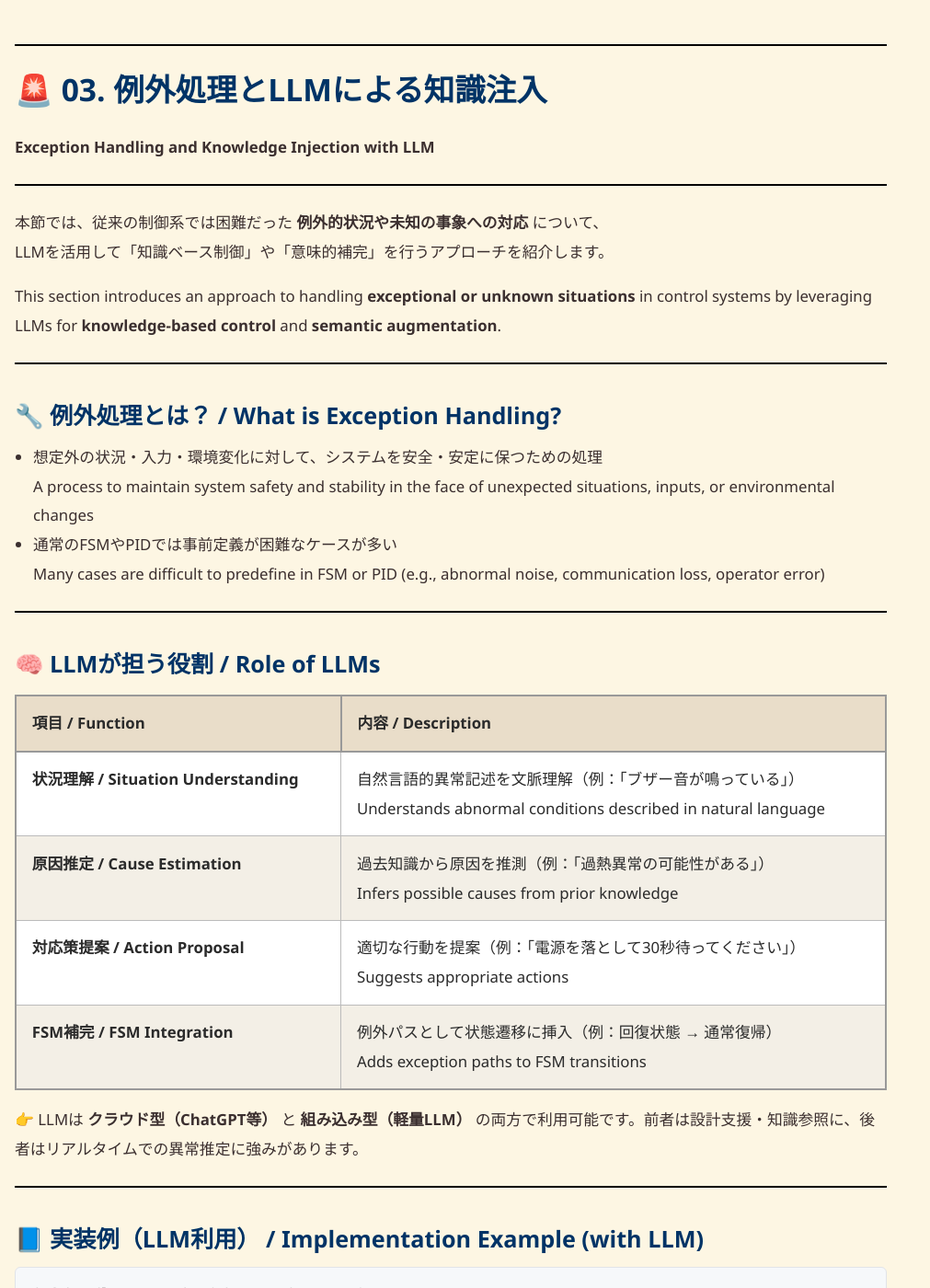
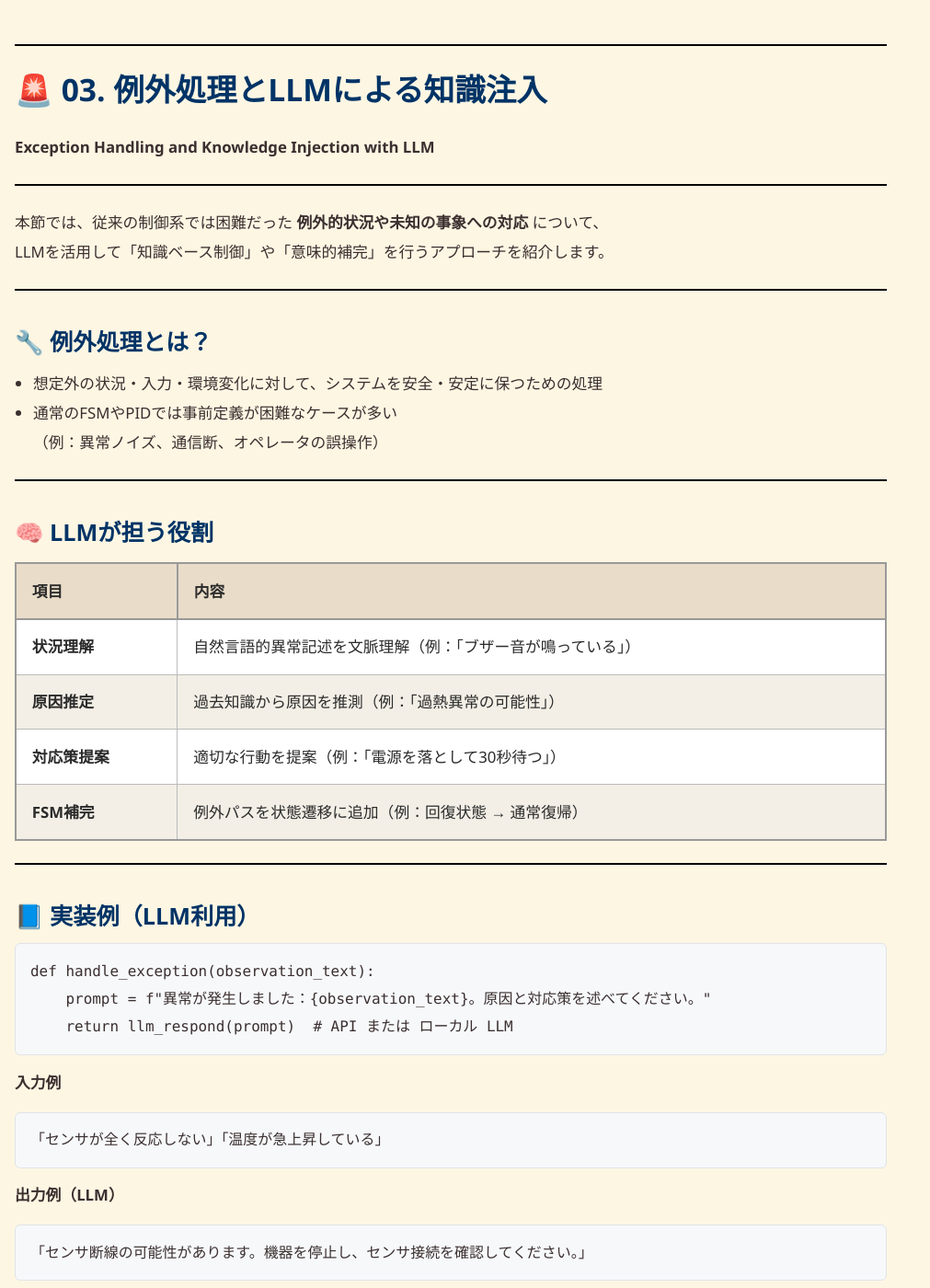
Before and after one commit to Samizo-AITL/EduController, a Jekyll site: the page built from part09_llm_hybrid/theory/03_exception_handling.md, in a window 1280 px wide and 1400 px high. Shown: the whole window at 92% size, without its empty margins (0-1011 px from the left). Built offline with Jekyll 4.4.1, drawn with Linux system fonts in a browser that asks for light colours; some of the changed text lies outside the part shown.

Commit message:
Update 03_exception_handling.md

````diff
--- a/part09_llm_hybrid/theory/03_exception_handling.md
+++ b/part09_llm_hybrid/theory/03_exception_handling.md
@@ -14,86 +14,74 @@ permalink: /part09_llm_hybrid/theory/03_exception_handling.html
 本節では、従来の制御系では困難だった **例外的状況や未知の事象への対応** について、
 LLMを活用して「知識ベース制御」や「意味的補完」を行うアプローチを紹介します。
 
-This section introduces an approach to handling **exceptional or unknown situations** in control systems by leveraging LLMs for **knowledge-based control** and **semantic augmentation**.
+---
+
+## 🔧 **例外処理とは？**
+
+- 想定外の状況・入力・環境変化に対して、システムを安全・安定に保つための処理
+- 通常のFSMやPIDでは事前定義が困難なケースが多い
+  （例：異常ノイズ、通信断、オペレータの誤操作）
 
 ---
 
-## 🔧 **例外処理とは？ / What is Exception Handling?**
+## 🧠 **LLMが担う役割**
 
-- 想定外の状況・入力・環境変化に対して、システムを安全・安定に保つための処理
-  A process to maintain system safety and stability in the face of unexpected situations, inputs, or environmental changes
-- 通常のFSMやPIDでは事前定義が困難なケースが多い
-  Many cases are difficult to predefine in FSM or PID (e.g., abnormal noise, communication loss, operator error)
+| **項目** | **内容** |
+|------|--------------|
+| **状況理解** | 自然言語的異常記述を文脈理解（例：「ブザー音が鳴っている」） |
+| **原因推定** | 過去知識から原因を推測（例：「過熱異常の可能性」） |
+| **対応策提案** | 適切な行動を提案（例：「電源を落として30秒待つ」） |
+| **FSM補完** | 例外パスを状態遷移に追加（例：回復状態 → 通常復帰） |
 
 ---
 
-## 🧠 **LLMが担う役割 / Role of LLMs**
-
-| **項目 / Function** | **内容 / Description** |
-|------|--------------|
-| **状況理解 / Situation Understanding** | 自然言語的異常記述を文脈理解（例：「ブザー音が鳴っている」）<br>Understands abnormal conditions described in natural language |
-| **原因推定 / Cause Estimation** | 過去知識から原因を推測（例：「過熱異常の可能性がある」）<br>Infers possible causes from prior knowledge |
-| **対応策提案 / Action Proposal** | 適切な行動を提案（例：「電源を落として30秒待ってください」）<br>Suggests appropriate actions |
-| **FSM補完 / FSM Integration** | 例外パスとして状態遷移に挿入（例：回復状態 → 通常復帰）<br>Adds exception paths to FSM transitions |
-
-👉 LLMは **クラウド型（ChatGPT等）** と **組み込み型（軽量LLM）** の両方で利用可能です。前者は設計支援・知識参照に、後者はリアルタイムでの異常推定に強みがあります。
-
----
-
-## 📘 **実装例（LLM利用） / Implementation Example (with LLM)**
+## 📘 **実装例（LLM利用）**
 
 ```python
 def handle_exception(observation_text):
     prompt = f"異常が発生しました：{observation_text}。原因と対応策を述べてください。"
-    return llm_respond(prompt)  # API or local embedded LLM
+    return llm_respond(prompt)  # API または ローカル LLM
 ```
 
-**入力例 / Input Example**
+**入力例**
 ```
 「センサが全く反応しない」「温度が急上昇している」
 ```
 
-**出力例（LLM） / Output Example (LLM)**
+**出力例（LLM）**
 ```
 「センサ断線の可能性があります。機器を停止し、センサ接続を確認してください。」
 ```
 
 ---
 
-## 💬 **FSMへの統合イメージ / FSM Integration Concept**
+## 💬 **FSMへの統合イメージ**
 
-- 通常の状態遷移に **異常状態** や **再初期化状態** を追加
-  Add **error states** or **reinitialization states** to normal transitions
-- LLMが状況を判断し、FSM構造の一部を再構築（自己適応）
-  LLM assesses the situation and partially reconstructs the FSM (self-adaptation)
+- 通常の状態遷移に「異常状態」「再初期化状態」を追加
+- LLMが状況を判断し、FSM構造を部分的に再構築（自己適応）
 
 ---
 
-## 🔒 **安全性と制約 / Safety and Constraints**
+## 🔒 **安全性と制約**
 
-- 制御に関わる判断は **信頼できる例外クラス** のみに限定
-  Limit control-related decisions to **trusted exception classes**
-- LLM出力は **最終判断者ではなく提案者** として位置づけ
-  Position LLM output as a **proposal**, not the final decision-maker
-- 実時間性・検証性とのトレードオフを意識
-  Be aware of trade-offs between real-time performance and verifiability
+- 制御判断は **信頼できる例外クラス** に限定
+- LLM出力は **最終判断者ではなく提案者** として扱う
+- 実時間性・検証性のトレードオフに注意
 
 ---
 
-## 🔚 **まとめ / Summary**
+## 🔚 **まとめ**
 
-- LLMは人間的な状況理解により、例外処理・知識注入の重要な役割を担う
-  LLMs play a key role in exception handling and knowledge injection through human-like contextual understanding
-- FSMと組み合わせることで、**頑健かつ柔軟な制御システム**を構築可能
-  Combining with FSM enables **robust and adaptive control systems**
+- LLMは人間的な状況理解により、例外処理・知識注入を担える
+- FSMと組み合わせることで **頑健かつ柔軟な制御システム** を実現可能
 
 ---
 
 ## 📁 **次へ / Next**
 
-📄 [04_goal_reasoning.md](https://samizo-aitl.github.io/EduController/part09_llm_hybrid/theory/04_goal_reasoning.html)
+📄 [04_goal_reasoning.md](04_goal_reasoning.md)
 
 ---
 
-**⬅️ [02_scenario_control.md](https://samizo-aitl.github.io/EduController/part09_llm_hybrid/theory/02_scenario_control.html)**
-**🏠 [Part 9 トップに戻る / Back to Part 9 Top](https://samizo-aitl.github.io/EduController/)**
+**⬅️ [02_scenario_control.md](02_scenario_control.md)**
+**🏠 [Part 9 トップに戻る](../index.md)**
````
